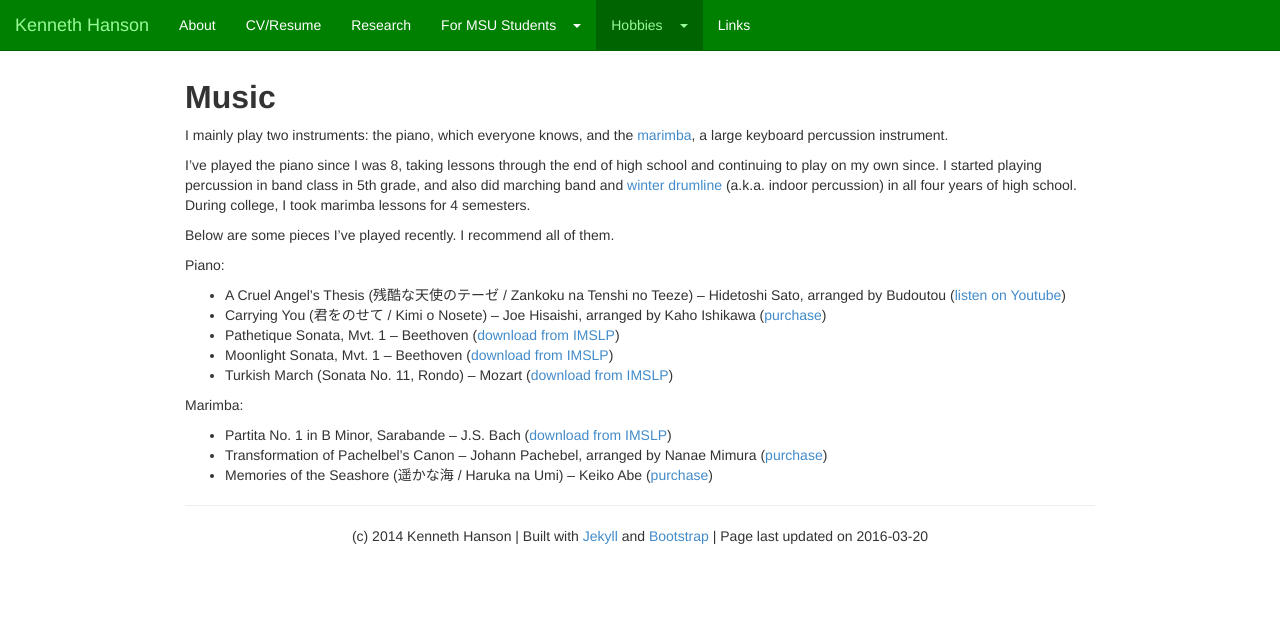
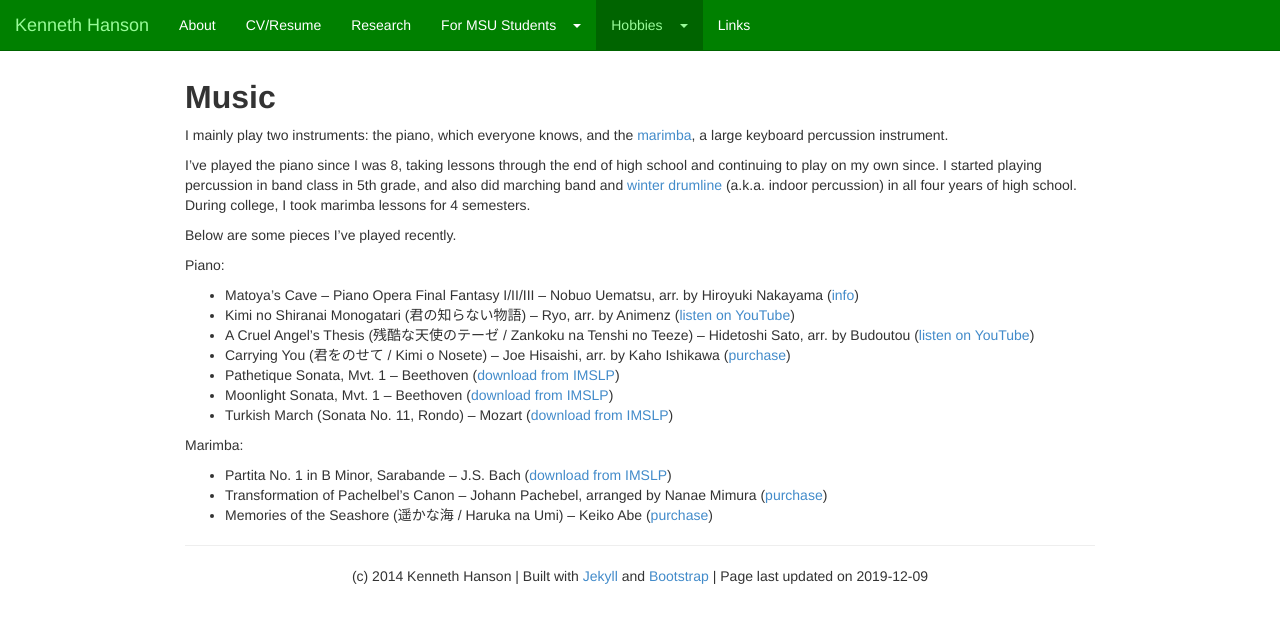
Before and after one commit to khanson679/khanson679.github.io, a Jekyll site: the page built from hobbies/music.md, in a window 1280 px wide. Shown: the top 623 px of the page. Built offline with Jekyll 4.4.1, drawn with Linux system fonts in a browser that asks for light colours; nearby versions of some CDN libraries.

Commit message:
Add recent piano pieces.

```diff
--- a/hobbies/music.md
+++ b/hobbies/music.md
@@ -1,19 +1,20 @@
 ---
 title: Music
 layout: default
-date: 2016-03-20
+date: 2019-12-09
 ---
 
 I mainly play two instruments: the piano, which everyone knows, and the [marimba](http://en.wikipedia.org/wiki/marimba), a large keyboard percussion instrument.
 
 I've played the piano since I was 8, taking lessons through the end of high school and continuing to play on my own since. I started playing percussion in band class in 5th grade, and also did marching band and [winter drumline](http://wgi.org/contents/What-is-WGI.html) (a.k.a. indoor percussion) in all four years of high school. During college, I took marimba lessons for 4 semesters.
 
-Below are some pieces I've played recently. I recommend all of them.
+Below are some pieces I've played recently.
 
 Piano:
-
-* A Cruel Angel's Thesis (残酷な天使のテーゼ / Zankoku na Tenshi no Teeze) -- Hidetoshi Sato, arranged by Budoutou ([listen on Youtube](https://www.youtube.com/watch?v=CRBwtqNqE8Y))
-* Carrying You (君をのせて / Kimi o Nosete)  -- Joe Hisaishi, arranged by Kaho Ishikawa ([purchase](http://www.amazon.co.jp/dp/4636825136 ))
+* Matoya's Cave -- Piano Opera Final Fantasy I/II/III -- Nobuo Uematsu, arr. by Hiroyuki Nakayama ([info](https://finalfantasy.fandom.com/wiki/Piano_Opera_Final_Fantasy_I/II/III))
+* Kimi no Shiranai Monogatari (君の知らない物語) -- Ryo, arr. by Animenz ([listen on YouTube](https://www.youtube.com/watch?v=2erCU87gCJE))
+* A Cruel Angel's Thesis (残酷な天使のテーゼ / Zankoku na Tenshi no Teeze) -- Hidetoshi Sato, arr. by Budoutou ([listen on YouTube](https://www.youtube.com/watch?v=CRBwtqNqE8Y))
+* Carrying You (君をのせて / Kimi o Nosete)  -- Joe Hisaishi, arr. by Kaho Ishikawa ([purchase](http://www.amazon.co.jp/dp/4636825136 ))
 * Pathetique Sonata, Mvt. 1 -- Beethoven ([download from IMSLP](http://imslp.org/wiki/Piano_Sonata_No.8,_Op.13_%28Beethoven,_Ludwig_van%29))
 * Moonlight Sonata, Mvt. 1 -- Beethoven ([download from IMSLP](http://imslp.org/wiki/Piano_Sonata_No.14,_Op.27_No.2_%28Beethoven,_Ludwig_van%29))
 * Turkish March (Sonata No. 11, Rondo) -- Mozart ([download from IMSLP](http://imslp.org/wiki/Piano_Sonata_No.11_in_A_major,_K.331/300i_%28Mozart,_Wolfgang_Amadeus%29))
```
